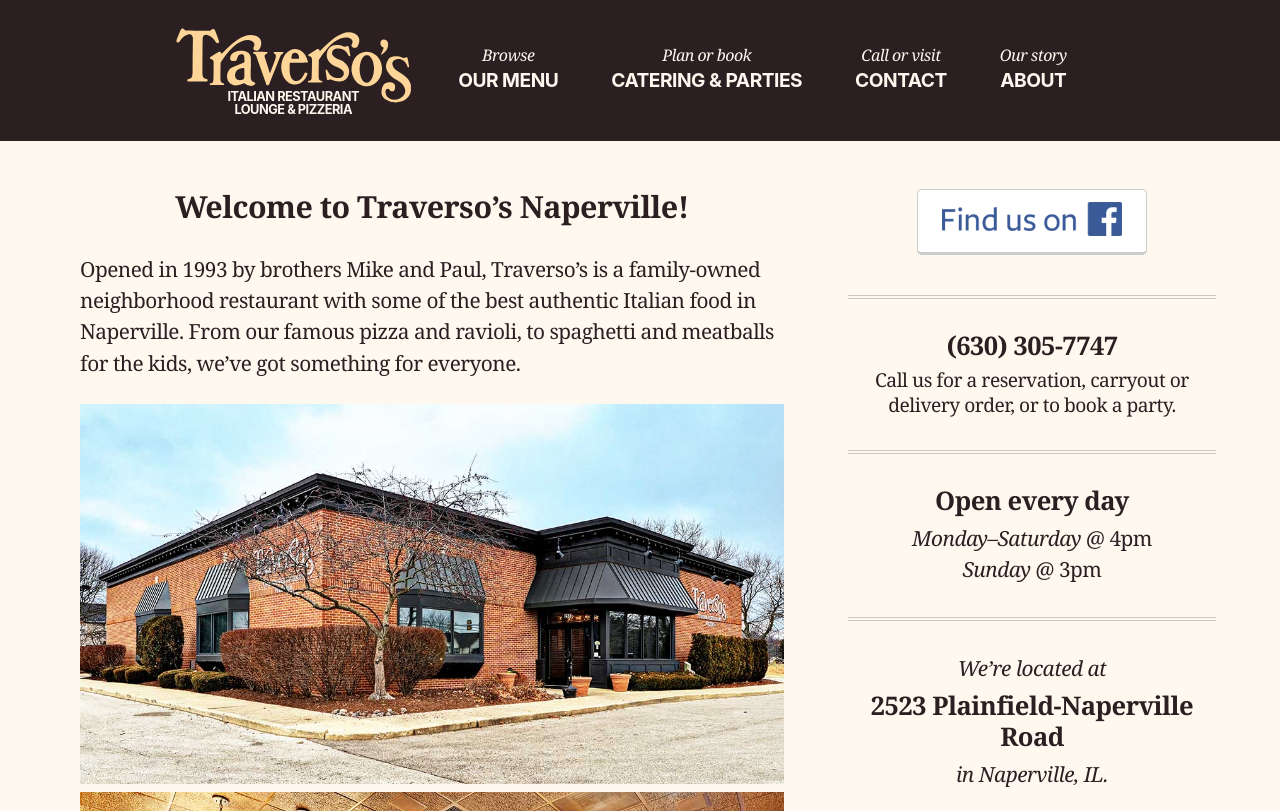
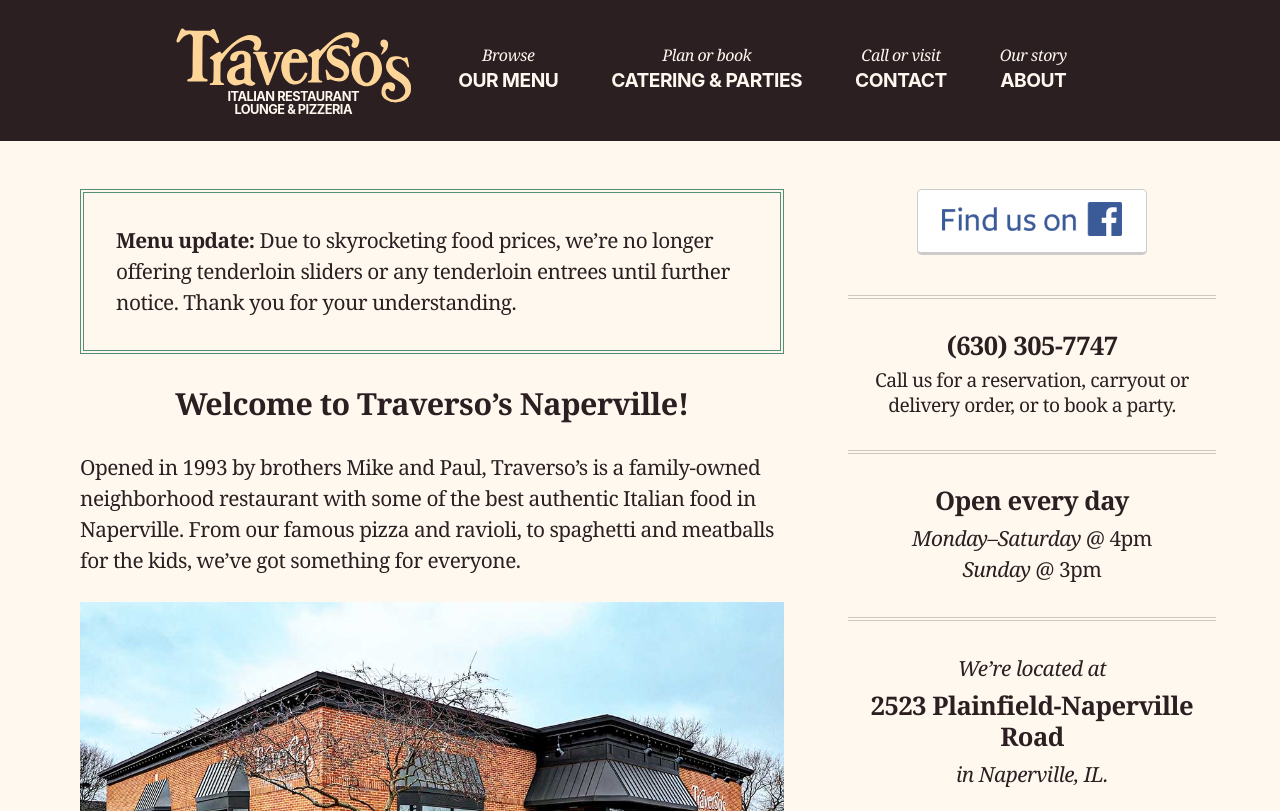
Before and after one commit to traversos/traversos.github.io, a Jekyll site: the page built from index.html, in a window 1280 px wide and 900 px high, cut to the strip 0-811 px from the top of the window. Built offline with Jekyll 4.4.1, drawn with Linux system fonts in a browser that asks for light colours; nearby versions of some CDN libraries.

Commit message:
Pork notice

```diff
--- a/index.html
+++ b/index.html
@@ -4,6 +4,12 @@
 ---
 <section class="page-content home">
   <article class="main-column">
+    <div class="notice">
+      <p class="flush--bottom">
+        <strong>Menu update:</strong> Due to skyrocketing food prices, we’re no longer offering tenderloin sliders or any tenderloin entrees until further notice. Thank you for your understanding.
+      </p>
+    </div>
+
     <header>
       <h1 class="centered">Welcome to Traverso’s Naperville!</h1>
     </header>
```
